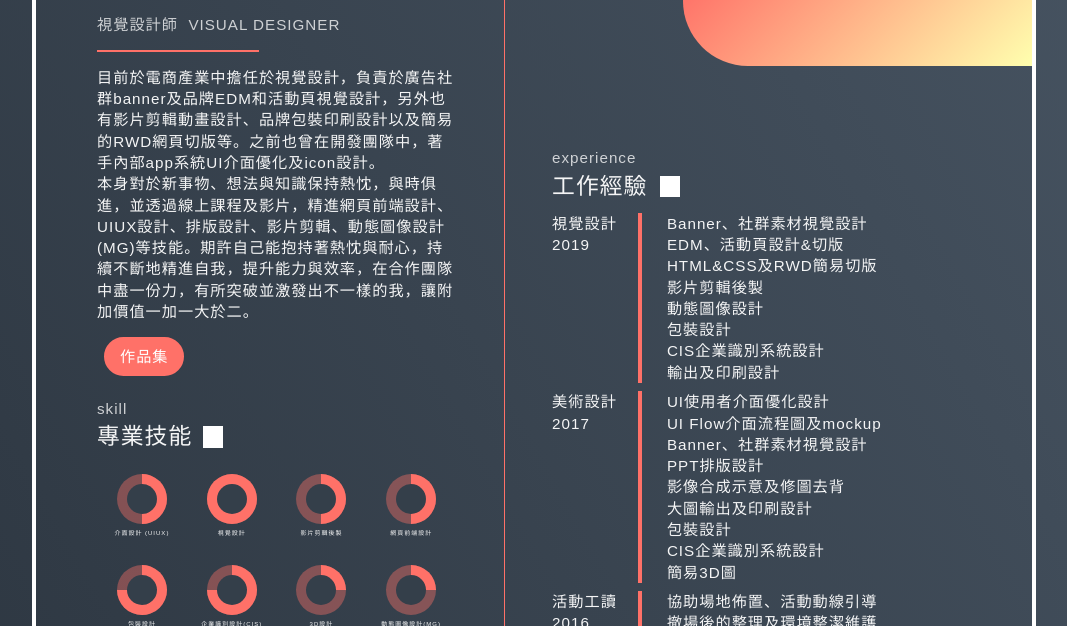
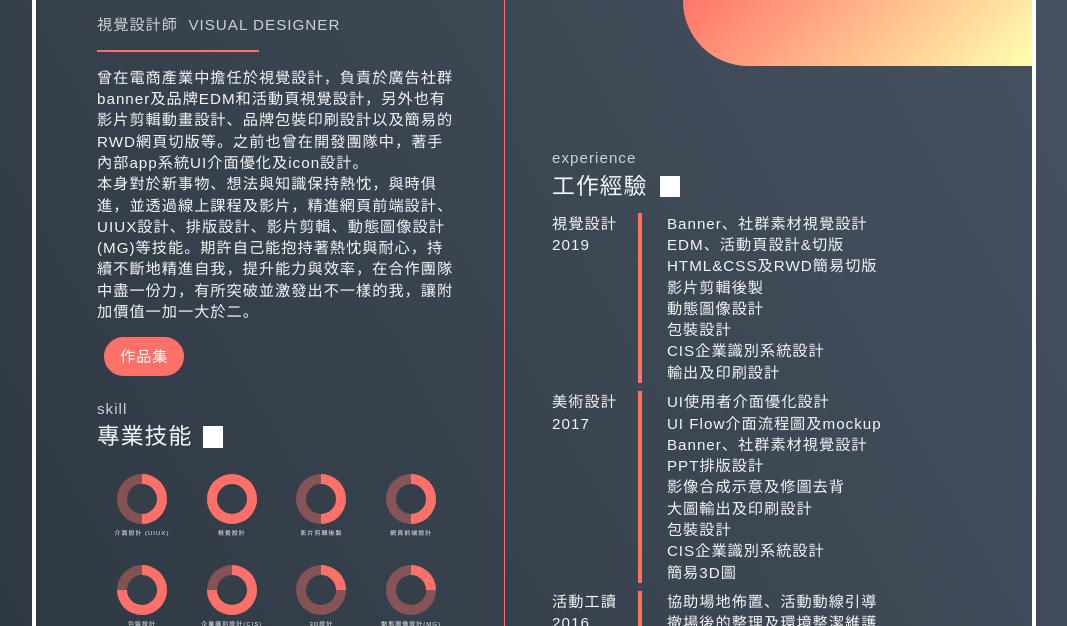
Before and after one commit to cyc0110/Portfoliocyc, a plain HTML site: page index.html in a window 1280 px wide. Shown: the part 174-800 px from the top of the page, without its empty margins (106-1173 px from the left). Drawn offline with Linux system fonts and the light colour scheme.

Commit message:
Update index.html

```diff
--- a/index.html
+++ b/index.html
@@ -14,7 +14,7 @@
     <h1>鄭雅君</h1>
     <h4>視覺設計師 &nbsp<span>VISUAL DESIGNER</span></h4>
     <hr>
-    <p>目前於電商產業中擔任於視覺設計，負責於廣告社群banner及品牌EDM和活動頁視覺設計，另外也有影片剪輯動畫設計、品牌包裝印刷設計以及簡易的RWD網頁切版等。之前也曾在開發團隊中，著手內部app系統UI介面優化及icon設計。<br>本身對於新事物、想法與知識保持熱忱，與時俱進，並透過線上課程及影片，精進網頁前端設計、UIUX設計、排版設計、影片剪輯、動態圖像設計(MG)等技能。期許自己能抱持著熱忱與耐心，持續不斷地精進自我，提升能力與效率，在合作團隊中盡一份力，有所突破並激發出不一樣的我，讓附加價值一加一大於二。</p>
+    <p>曾在電商產業中擔任於視覺設計，負責於廣告社群banner及品牌EDM和活動頁視覺設計，另外也有影片剪輯動畫設計、品牌包裝印刷設計以及簡易的RWD網頁切版等。之前也曾在開發團隊中，著手內部app系統UI介面優化及icon設計。<br>本身對於新事物、想法與知識保持熱忱，與時俱進，並透過線上課程及影片，精進網頁前端設計、UIUX設計、排版設計、影片剪輯、動態圖像設計(MG)等技能。期許自己能抱持著熱忱與耐心，持續不斷地精進自我，提升能力與效率，在合作團隊中盡一份力，有所突破並激發出不一樣的我，讓附加價值一加一大於二。</p>
     <div class="buttons">
       <a class="btn fill" href="https://cyc19940110mysite.weebly.com" target="_blank">作品集</a>
 <!--       <a class="btn" href="https://github.com/" target="_blank">Github</a> -->
```
